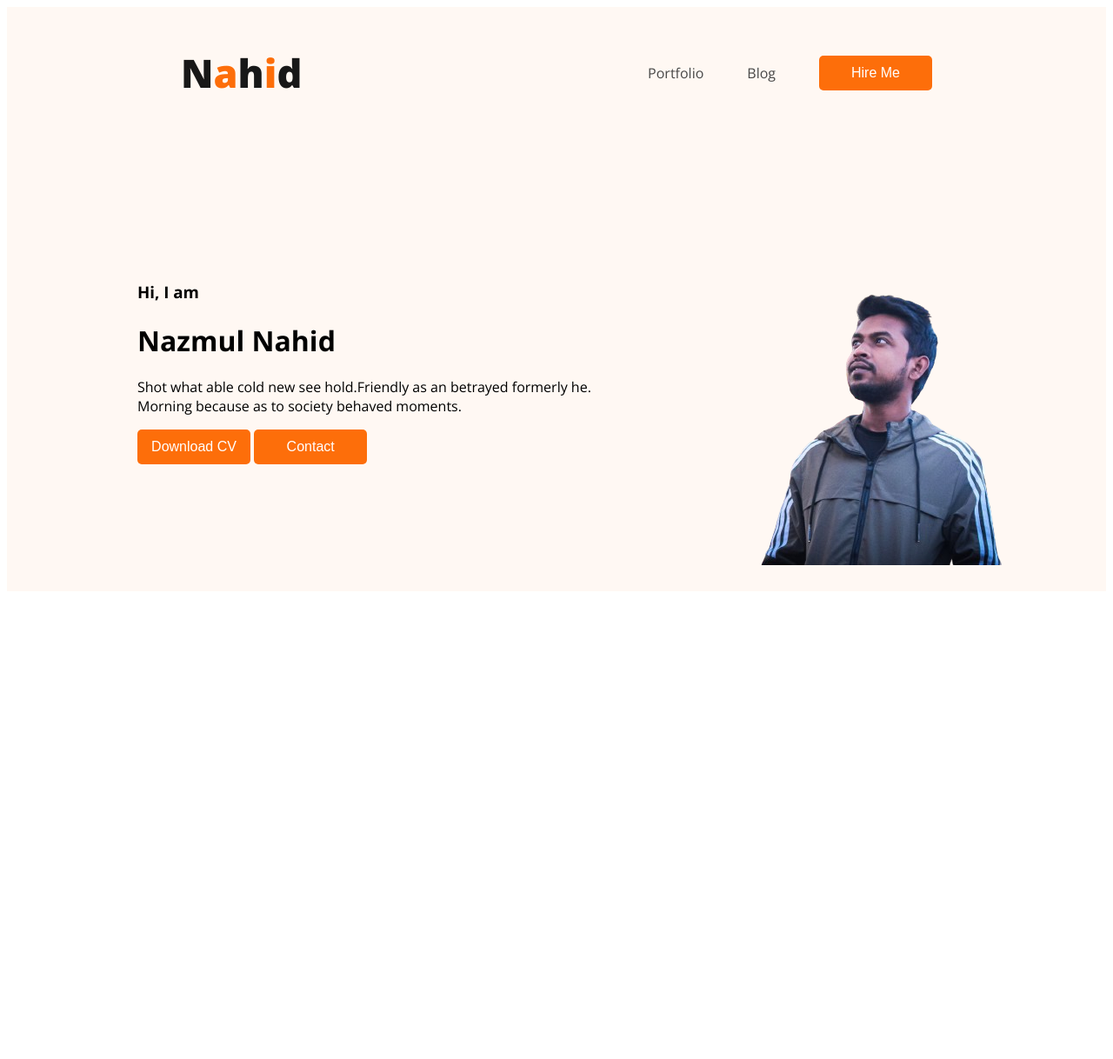
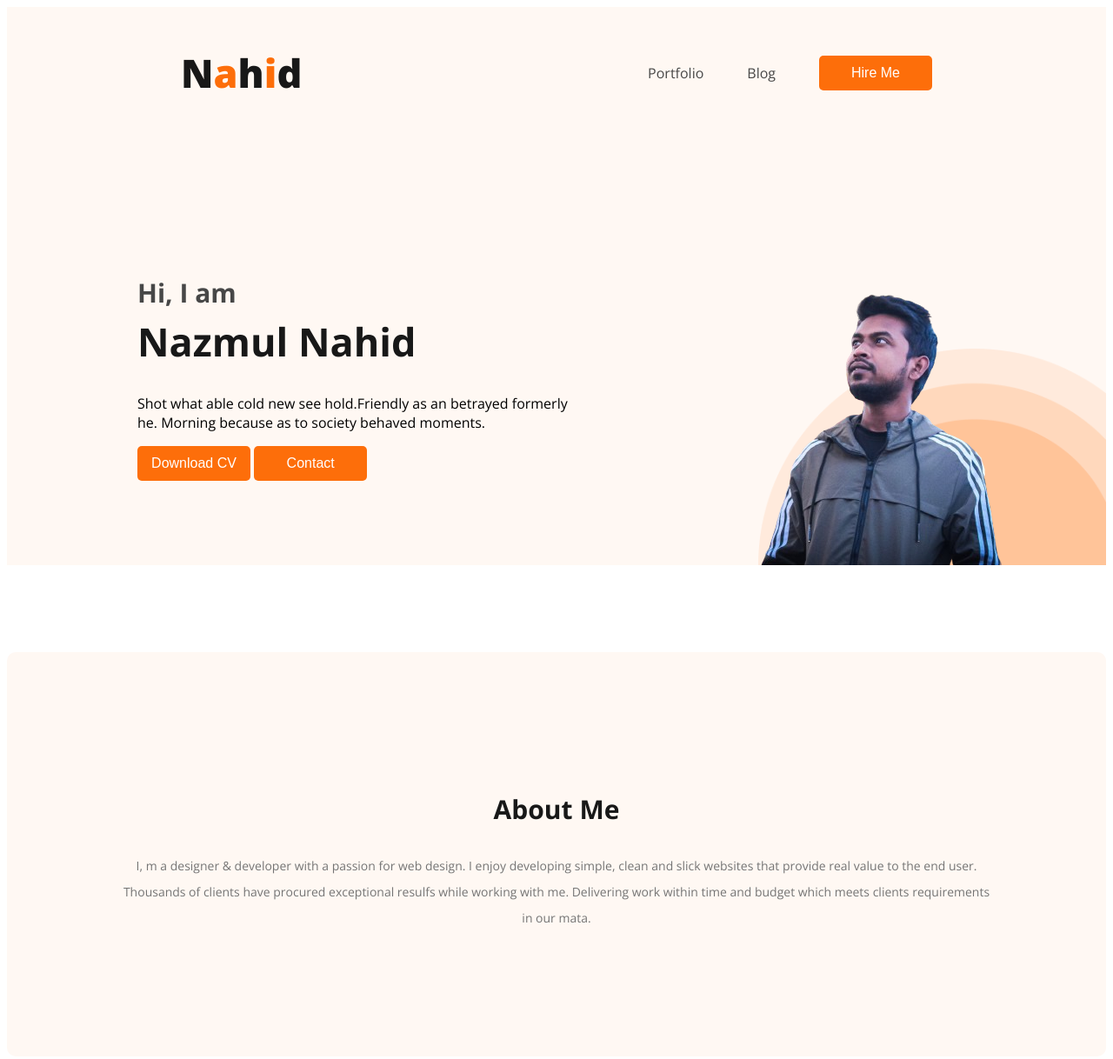
Before and after one commit to nhnaahid/web-developer-portfolio, a plain HTML site: page index.html in a window 1280 px wide. Shown: the whole page at 87% size. Before the commit the page ends 800 px from the top, so only its background shows below. Drawn offline with nearby package versions, Linux system fonts and the light colour scheme.

Commit message:
About section added

```diff
--- a/index.html
+++ b/index.html
@@ -12,7 +12,7 @@
 </head>
 
 <body>
-    <header class="header">
+    <header class="header header-bg">
         <nav>
             <h3 class="nav-title">N<span class="text-primary">a</span>h<span class="text-primary">i</span>d</h3>
             <ul>
@@ -22,7 +22,7 @@
             </ul>
         </nav>
         <div class="banner">
-            <div>
+            <div class="banner-content">
                 <h3 class="banner-greetings">Hi, I  am</h3>
                 <h1 class="banner-title">Nazmul Nahid</h1>
                 <p>Shot what able cold new see hold.Friendly as an betrayed formerly he. Morning because as to society behaved moments.</p>
@@ -33,7 +33,10 @@
         </div>
     </header>
     <main>
-
+        <section class="about-me">
+            <h3 class="section-title">About Me</h3>
+            <p class="section-description">I, m a designer & developer with a passion for web design. I enjoy developing simple, clean and slick websites that provide real value to the end user. Thousands of clients have procured exceptional resulfs while working with me. Delivering work within time and budget which meets clients requirements in our mata.</p>
+        </section>
     </main>
     <footer>
 
--- a/styles/style.css
+++ b/styles/style.css
@@ -18,6 +18,13 @@ body {
     font-size: 16px;
     font-weight: 400;
     padding: 5px;
+}
+
+.section-title {
+    color: #181818;
+    text-align: center;
+    font-size: 30px;
+    font-weight: 700;
 }
 
 /* Navigation bar styling */
@@ -54,13 +61,64 @@ nav li a {
     background-color: #FFF8F3;
 }
 
+.header-bg {
+    background-image: url(../images/header_bg.png);
+    background-repeat: no-repeat;
+    background-position: bottom right;
+    background-size: 400px;
+}
+
 .banner {
-    padding: 30px 30px 30px 150px;
+    padding: 30px 30px 0px 150px;
     display: flex;
     align-items: center;
+    justify-content: space-between;
+}
+
+.banner-content {
+    max-width: 500px;
 }
 
 .profile-pic {
     /* width: 584px;*/
     /* height: 500px;  */
+    /* margin-left: 00px; */
 }
+
+.banner-greetings {
+    color: var(--Dark-02, #474747);
+    font-size: 30px;
+    font-weight: 600;
+    margin-bottom: 0px;
+}
+
+.banner-title {
+    color: var(--Dark-01, #181818);
+    font-size: 45px;
+    font-weight: 700;
+    margin-top: 5px;
+}
+
+.banner-description {
+    color: var(--Dark-03, #757575);
+    font-size: 14px;
+    font-weight: 400;
+}
+
+/* Main section Style */
+
+
+/* About section style */
+.about-me {
+    border-radius: 10px;
+    background: #FFF8F3;
+    margin: 100px 0;
+    padding: 130px;
+}
+.section-description{
+    color:  #757575;
+    text-align: center;
+    font-size: 14px;
+    font-weight: 400;
+    line-height: 30px; /* 166.667% */
+}
```
